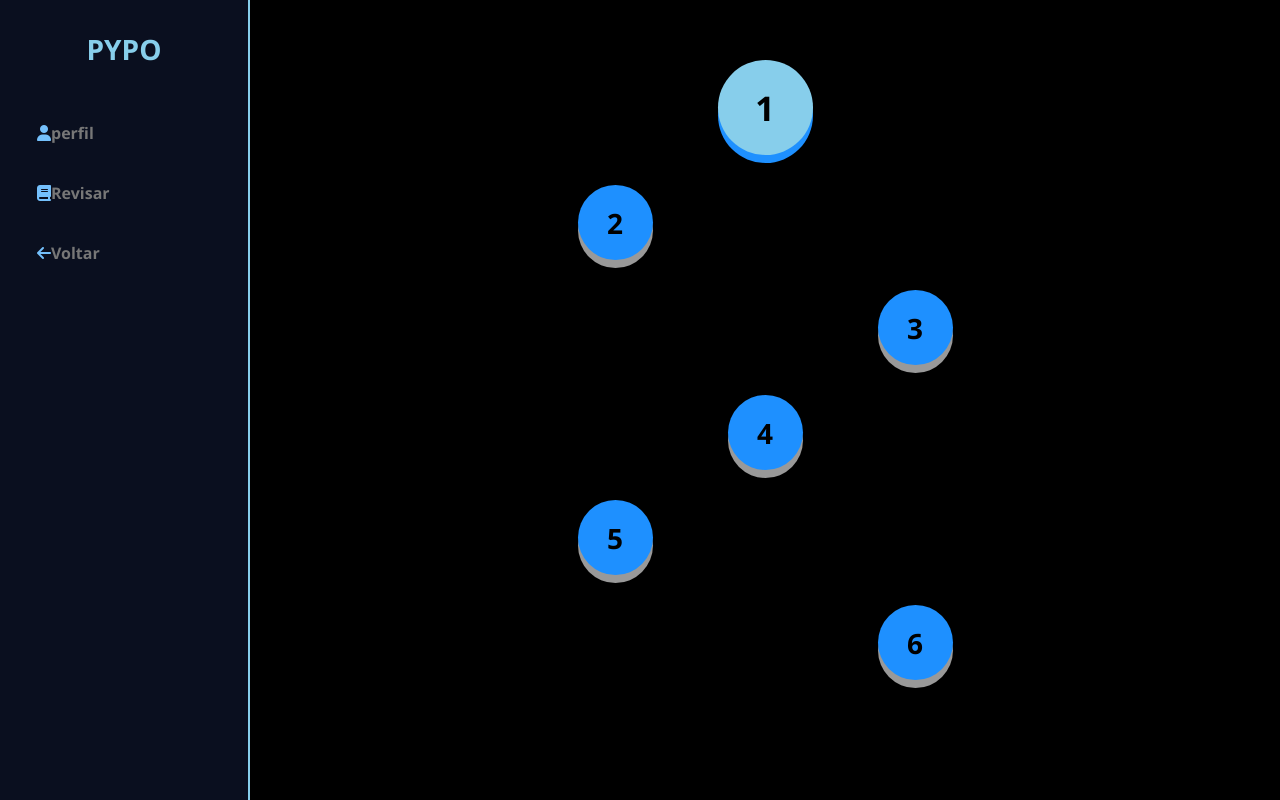
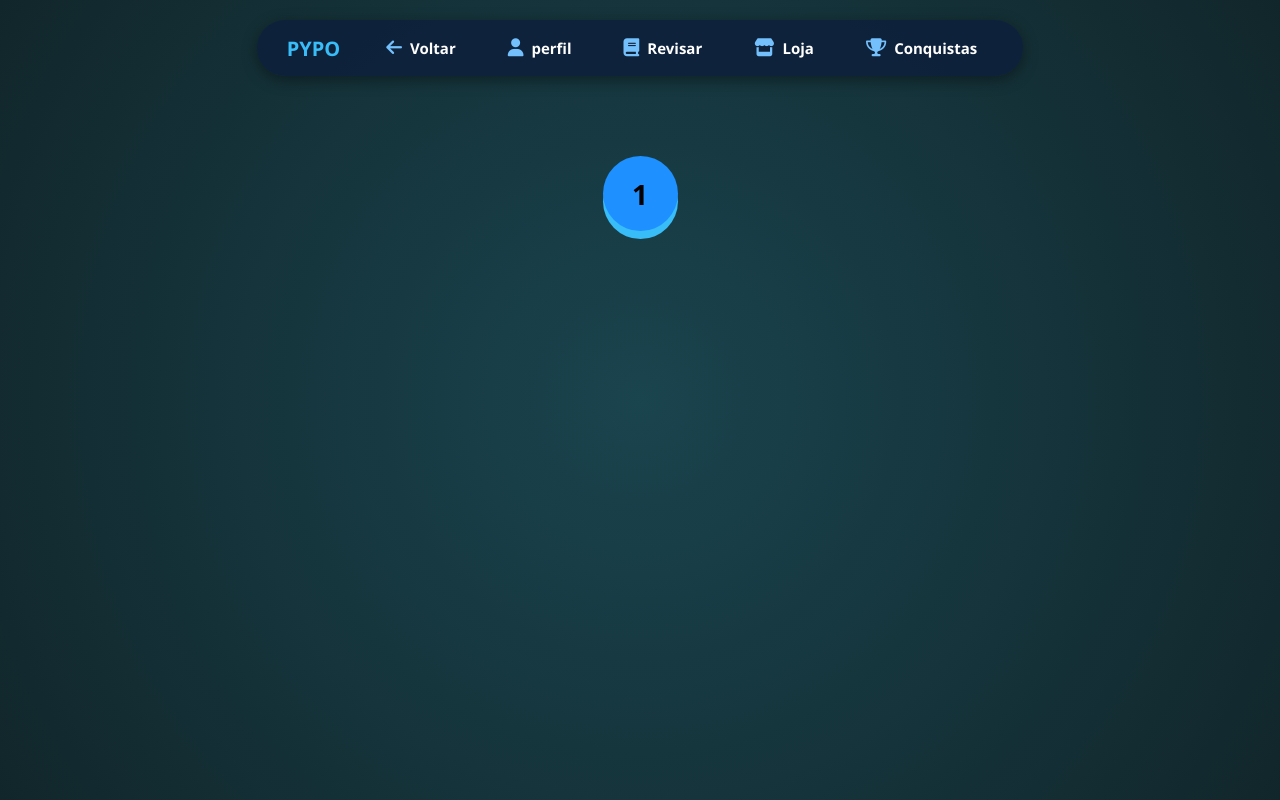
Before and after one commit to lukia14/pypo, a Flask app: template templates/trilhaModulo.html in a window 1280 px wide. Run offline with Flask 2, Linux system fonts and the light colour scheme; the template is opened without the code that fills it: most values are stand-ins (such as "Sample title", 1, 10 or a date in 2020); some libraries are stand-ins or nearby versions.

Commit message:
integrando a trilhaModulo

```diff
--- a/dao/ProgressoDao.py
+++ b/dao/ProgressoDao.py
@@ -6,7 +6,11 @@ class ProgressoDao:
         pass
 
     def getProgresso(self,idUsuario):
-        return ProgressoModel.query.filter_by(idUsuario=idUsuario).first()
+        progresso = ProgressoModel.query.filter_by(idUsuario=idUsuario).first()
+        if progresso:
+            return progresso
+        else:
+            return None
 
     def setProgresso(self,idUsuario,idFase):
         progresso = ProgressoModel.query.filter_by(idUsuario=idUsuario).first()
--- a/service/FaseService.py
+++ b/service/FaseService.py
@@ -1,5 +1,5 @@
 from flask import redirect, session, flash, url_for
-from app import app, bd
+from app import app
 from dao.UsuarioDao import UsuarioDao
 from dao.ProgressoDao import ProgressoDao
 from dao.FaseDao import FaseDao
--- a/service/UsuarioService.py
+++ b/service/UsuarioService.py
@@ -17,7 +17,7 @@ class UsuarioService:
 
         if oUsuarioDao.UsuarioExiste(form):
             flash('Usuario já cadastrado','danger')
-            oUsuarioView.login()
+            oUsuarioView.login(form)
         else:
             oUsuarioDao.criarNovoUsuario(form)
         return oUsuarioView.principal()
--- a/static/styles/trilhaModulo.css
+++ b/static/styles/trilhaModulo.css
@@ -1,12 +1,11 @@
-:root{
---cor-de-fundo: #000;
---branco: #999;
---cor-de-fundo-caixa: #0a0f1f;
---cor-titulo: blue;
---azul-diferente:  #1E90FF;
---preto-moderno: #696969;
---azul-textos: #87CEEB;
---preto-diferente: rgba(0,0,0,0.2);
+:root {
+    --cor-de-fundo: #090d1a; /* Escurecido para destacar a pílula */
+    --branco: #ffffff;       /* Corrigido para branco real das fontes do Menu 2 */
+    --cor-de-fundo-caixa: #0b132b; /* Azul escuro idêntico ao fundo da pílula */
+    --azul-textos: #38bdf8;  /* Cyan/azul brilhante para os ícones */
+    --azul-diferente: #1e90ff;
+    --preto-moderno: #696969;
+    --preto-diferente: rgba(0,0,0,0.2);
 }
 
 * {
@@ -15,65 +14,89 @@
     box-sizing: border-box;
     font-family: 'Segoe UI', Tahoma, Geneva, Verdana, sans-serif;
 }
+
 body {
+    background: radial-gradient(circle, #1a444e 0%, #11262b 100%);
     display: flex;
+    flex-direction: column; /* Alinhado verticalmente para o menu ficar no topo ou base */
     height: 100vh;
-    background-color: #ffffff;
+    background-color: var(--cor-de-fundo);
 }
+
+/* Transformando a Sidebar em uma Pílula Flutuante Horizontal */
 .sidebar {
-    width: 250px;
-    background-color: var(--cor-de-fundo-caixa);
-    border-right: 2px solid var(--azul-textos);
-    padding: 30px 20px;
+    background-color: rgba(13, 31, 61, 0.85);
+    width: max-content;
+    height: auto;
+    border-radius: 50px; /* Garante o formato arredondado de cápsula */
+    padding: 10px 30px;  /* Espaçamento interno idêntico ao Menu 2 */
+    margin: 20px auto;   /* Centraliza o menu na tela com margem */
     display: flex;
-    flex-direction: column;
+    flex-direction: row; /* Alinha os itens lado a lado */
+    align-items: center;
+    box-shadow: 0 4px 15px rgba(0, 0, 0, 0.4); /* Sombra suave para dar profundidade */
+    border: none;        /* Remove a borda lateral antiga */
 }
+
+/* Se você quiser manter o título "PYPO", ele fica ao lado esquerdo */
 .logo {
-    font-size: 28px;
+    font-size: 20px;
     font-weight: 800;
     color: var(--azul-textos);
-    margin-bottom: 40px;
-    text-align: center;
+    margin-bottom: 0;    /* Remove a margem inferior antiga */
+    margin-right: 30px;  /* Joga o menu um pouco para o lado */
+    text-transform: uppercase;
 }
+
+/* Ajustando a lista do menu para horizontal */
 .menu {
     list-style: none;
+    display: flex;
+    flex-direction: row;
+    gap: 20px;          /* Espaçamento perfeito entre os botões */
 }
+
 .menu li {
-    margin-bottom: 10px;
+    margin-bottom: 0;   /* Remove o espaçamento vertical antigo */
 }
+
+/* Estilizando os Links e Ícones como no Menu 2 */
 .menu a {
     text-decoration: none;
-    color: #777;
-    font-weight: bold;
-    font-size: 16px;
-    display: block;
-    padding: 12px 15px;
-    border-radius: 12px;
-    transition: background-color 0.2s;
-    border: 2px solid transparent;
+    color: var(--branco); /* Texto do Menu 2 é inteiramente branco */
+    font-weight: 600;
+    font-size: 15px;
+    display: flex;
+    align-items: center;
+    gap: 8px;            /* Espaço entre o ícone e o texto */
+    padding: 8px 16px;
+    border-radius: 30px;
+    transition: all 0.2s ease;
 }
+
+/* Cor dos ícones dentro do menu (caso use tags <i> ou similar) */
+.menu a i, .menu a svg {
+    color: var(--azul-textos); /* Deixa apenas o ícone azul brilhante */
+    font-size: 18px;
+}
+
+/* Efeito Hover moderno */
 .menu a:hover {
-    background-color: var(--cor-de-fundo);
-    color: var(--azul-diferente);
-    border: 2px solid var(--azul-textos);
+    background-color: rgba(255, 255, 255, 0.1); /* Efeito de vidro sutil ao passar o mouse */
+    color: var(--azul-textos);
+    transform: translateY(-1px);
 }
+
+/* Ajuste do container de conteúdo principal */
 .content {
     flex: 1;
     overflow-y: auto;
     display: flex;
     justify-content: center;
     padding: 40px;
-    background-color: var(--cor-de-fundo);
 }
 
-.phase {
-    text-decoration: none;
-    z-index: 1;
-    transition: transform 0.2s;
-}
-.phase:hover {
-    filter: brightness(1.1);
-}
+
 .path-container {
     display: flex;
     flex-direction: column;
@@ -96,7 +119,7 @@ body {
 .bubble {
     width: 75px;
     height: 75px;
-    background-color:var(--azul-diferente);
+    background-color: var(--azul-diferente);
     border-radius: 50%;
     display: flex;
     justify-content: center;
@@ -104,7 +127,8 @@ body {
     color: black;
     font-size: 28px;
     font-weight: 800;
-    box-shadow: 0 8px 0 var(--branco);
+    /* Alterado de var(--branco) para var(--azul-textos) para tirar o efeito branco */
+    box-shadow: 0 8px 0 var(--azul-textos);
     cursor: pointer;
 }
 
@@ -115,3 +139,67 @@ body {
     background-color: var(--azul-textos);
     box-shadow: 0 8px 0 var(--azul-diferente);
 }
+/* 1. Atualize a classe .phase existente adicionando 'position: relative' */
+.phase {
+    text-decoration: none;
+    z-index: 1;
+    transition: transform 0.2s;
+    position: relative; /* CRUCIAL: serve como âncora para o balãozinho não sumir da tela */
+    display: inline-block;
+}
+
+.phase:hover {
+    filter: brightness(1.1);
+}
+
+/* 2. ADICIONE ESTAS NOVAS REGRAS ABAIXO NO SEU ARQUIVO: */
+
+/* Estilização do Balãozinho (Tooltip) */
+.phase-tooltip {
+    position: absolute;
+    bottom: 125%; /* Subiu um pouco mais para dar espaço ao texto maior */
+    left: 50%;
+    transform: translateX(-50%) translateY(10px);
+    background-color: var(--cor-de-fundo-caixa);
+    color: var(--branco);
+
+    /* 📏 Aumentado o padding para acolher o texto grande */
+    padding: 12px 22px;
+    border-radius: 10px;
+
+    /* 🔤 Texto aumentado bastante e mais destacado */
+    font-size: 20px;
+    font-weight: 700;
+
+    white-space: nowrap;
+
+    /* 🚫 Removida completamente qualquer borda */
+    border: none;
+
+    box-shadow: 0 6px 20px rgba(0, 0, 0, 0.6);
+
+    /* Estado Inicial: Escondido */
+    opacity: 0;
+    visibility: hidden;
+    pointer-events: none;
+    transition: opacity 0.2s ease, transform 0.2s ease, visibility 0.2s ease;
+}
+
+/* Ajuste na setinha para acompanhar o novo fundo sem borda */
+.phase-tooltip::after {
+    content: "";
+    position: absolute;
+    top: 100%;
+    left: 50%;
+    transform: translateX(-50%);
+    border-width: 8px; /* Setinha levemente maior para combinar */
+    border-style: solid;
+    border-color: var(--cor-de-fundo-caixa) transparent transparent transparent;
+}
+
+/* Estado de Hover */
+.phase:hover .phase-tooltip {
+    opacity: 1;
+    visibility: visible;
+    transform: translateX(-50%) translateY(0);
+}
--- a/templates/trilhaModulo.html
+++ b/templates/trilhaModulo.html
@@ -11,31 +11,23 @@
     <nav class="sidebar">
         <div class="logo">PYPO</div>
         <ul class="menu">
+            <li><a href="#perfil"><i class="fa-solid fa-arrow-left" style="color: rgb(116, 192, 252);"></i>Voltar</a></li>
             <li><a href="#aprender" class="active"><i class="fa-solid fa-user" style="color: rgb(116, 192, 252);"></i>perfil</a></li>
             <li><a href="#revisar"><i class="fa-solid fa-book" style="color: rgb(116, 192, 252);"></i>Revisar</a></li>
-            <li><a href="#perfil"><i class="fa-solid fa-arrow-left" style="color: rgb(116, 192, 252);"></i>Voltar</a></li>
+            <li><a href="{{ url_for('loja') }}"><i class="fa-solid fa-store" style="color: rgb(116, 192, 252);"></i>Loja</a></li>
+            <li><a href="{{ url_for('loja') }}"><i class="fa-solid fa-trophy" style="color: rgb(116, 192, 252);"></i>Conquistas</a></li>
+
         </ul>
     </nav>
     <main class="content">
         <div class="path-container">
-            <a href="#fase1" class="phase start center">
-                <div class="bubble">1</div>
+        {% for fase in listaFases %}
+            <a href="#fase{{ fase.idFase }}" class="phase">
+                <div class="bubble">{{ loop.index }}</div>
+
+                <span class="phase-tooltip">Fase {{ loop.index }}: {{ fase.materialApoio }}</span>
             </a>
-            <a href="#fase2" class="phase left">
-                <div class="bubble">2</div>
-            </a>
-            <a href="#fase3" class="phase right">
-                <div class="bubble">3</div>
-            </a>
-            <a href="#fase4" class="phase center">
-                <div class="bubble">4</div>
-            </a>
-            <a href="#fase5" class="phase left">
-                <div class="bubble">5</div>
-            </a>
-            <a href="#fase6" class="phase right">
-                <div class="bubble">6</div>
-            </a>
+        {% endfor %}
         </div>
     </main>
 </body>
```
Also changed, not shown: controllers/ModuloController.py (added, +9 -0 lines), dao/ModuloDao.py (added, +11 -0 lines), service/ModuloService.py (added, +39 -0 lines), templates/principal.html (+1 -15 lines), views/ModuloView.py (added, +7 -0 lines), views_mundo.py (+7 -1 lines), dao/FaseDao.py (line endings or trailing spaces), pypo.db.
